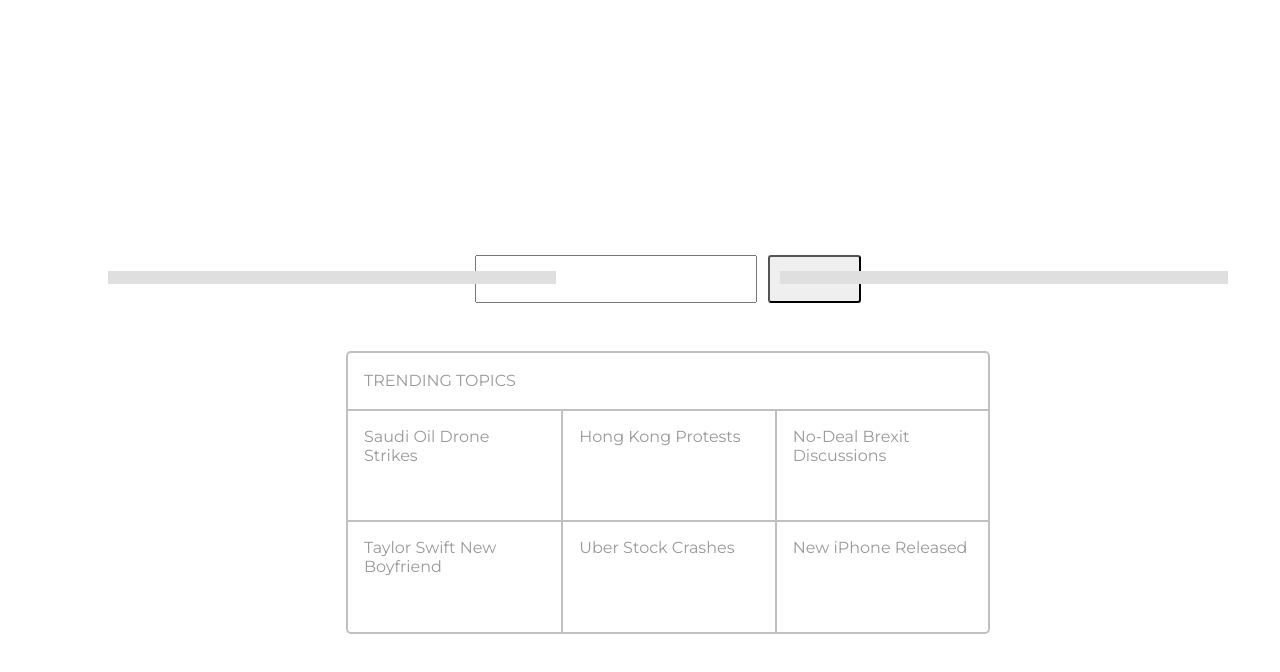
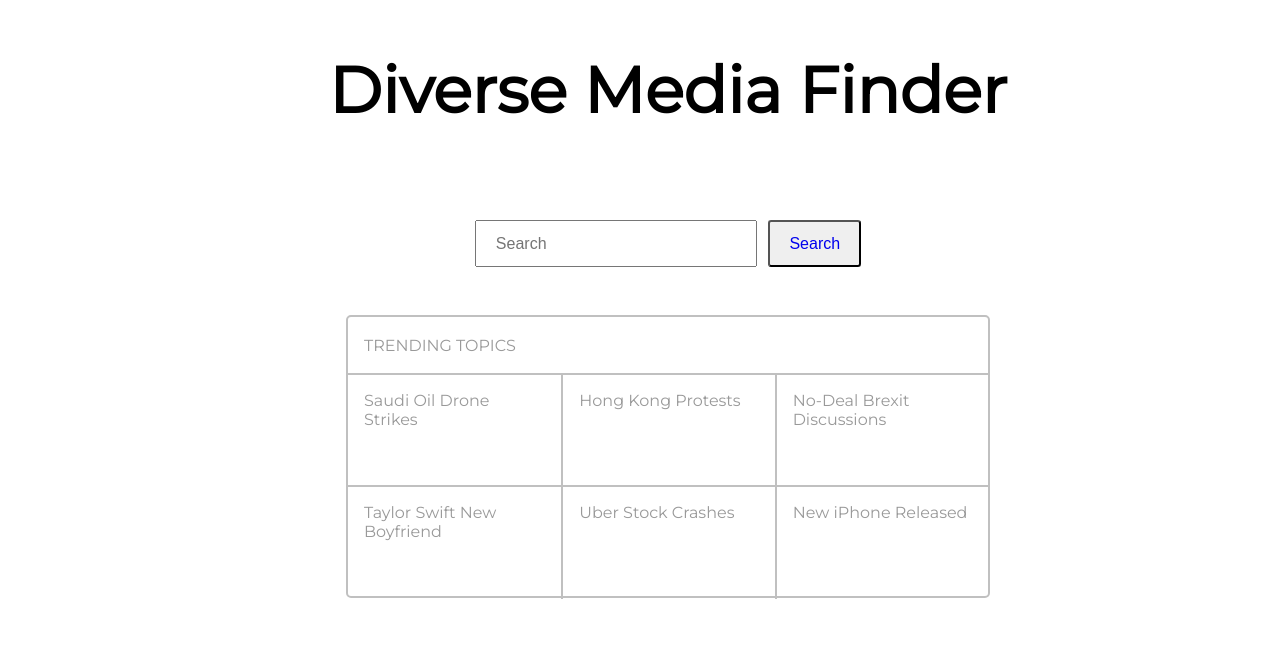
Before and after one commit to georgiamshaw/dfm, a website: page public/search.html in a window 1280 px wide. Drawn offline with Linux system fonts and the light colour scheme.

Commit message:
add anchor tag to search button

```diff
--- a/public/css/search.css
+++ b/public/css/search.css
@@ -10,20 +10,14 @@
 
 h1 {
   text-align: center;
-  color: white;
-  font-size: 3rem;
-}
-
-p {
-  text-align: center;
-  color: white;
-  font-size: 1.5rem;
+  /* color: white; */
+  font-size: 4rem;
 }
 
 .body-wrap {
   display: flex;
   flex-direction: column;
-  align-items: center;
+  align-items: flex-start;
   margin-left: 4rem;
   align-items: center;
 }
@@ -50,27 +44,6 @@
 input,
 button {
   font-size: 1rem;
-}
-
-.line {
-  position: relative;
-}
-.line:before,
-.line:after {
-  border-top: 13px solid #dfdfdf;
-  content: "";
-  position: absolute;
-  top: 4rem;
-  right: 27.1em;
-  bottom: 0;
-  width: 35vw;
-}
-.line:after {
-  position: absolute;
-  top: 4rem;
-  left: 27.1em;
-  right: 0;
-  bottom: 0;
 }
 
 @media only screen and (max-width: 600px) {
@@ -131,3 +104,11 @@
 .trending-topic-6 {
   border-left: 2px solid #c0c0c0;
 }
+
+a {
+  text-decoration: none;
+}
+
+a:visited {
+  color: black;
+}
--- a/public/search.html
+++ b/public/search.html
@@ -12,19 +12,17 @@
     <title>Document</title>
   </head>
   <body class="body-wrap">
-    <h1>Read Along the Line</h1>
-
-    <p>Explore the news from all points of views</p>
-    <span class="line">
+    <h1>Diverse Media Finder</h1>
+    <div>
       <form class="form-wrap">
-        <label for="search-input"> </label>
+        <label for="search-input"></label>
         <input
           type="text"
           placeholder="Search"
           name="search-input"
           id="search-input"
         />
-        <button class="search-button">Search</button>
+        <button class="search-button"><a href="./index.html">Search</a></button>
       </form>
       <div class="trending-topic-wrap">
         <div class="trending-topic-title">TRENDING TOPICS</div>
```
Also changed, not shown: public/js/index.js (+12 -13 lines), public/js/search.js (+8 -0 lines).
